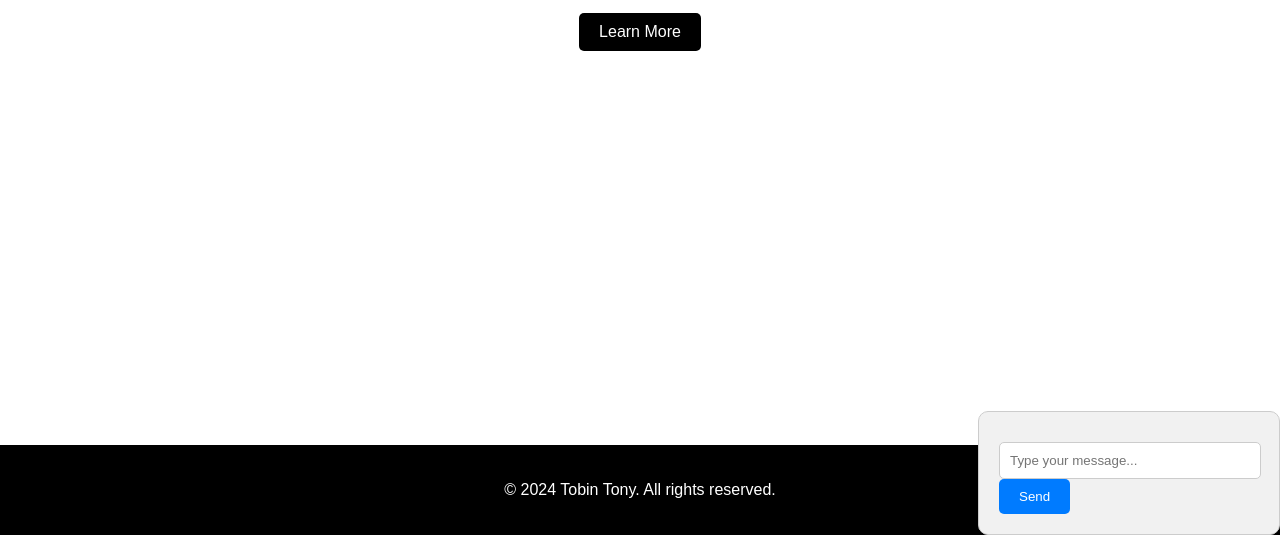
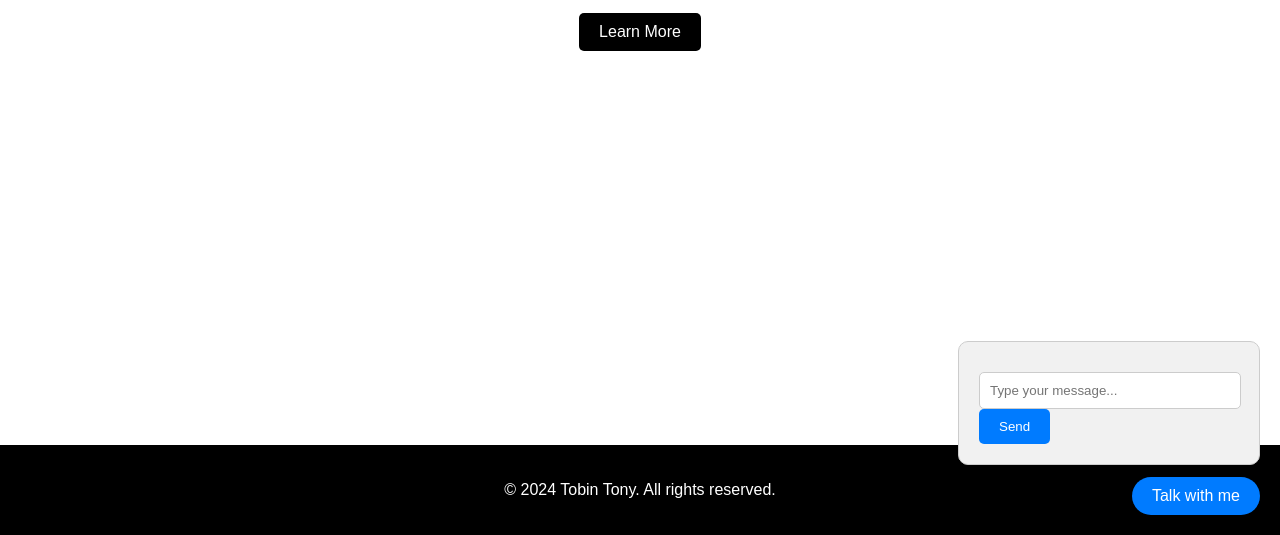
Before and after one commit to tonytobin/tonytobin.github.io, a plain HTML site: page index.html in a window 1280 px wide. Both pictures are taken after a click on the element "Talk with me". Shown: the part 265-800 px from the top of the page. Drawn offline with Linux system fonts and the light colour scheme.

Commit message:
Update styles.css

```diff
--- a/styles.css
+++ b/styles.css
@@ -62,6 +62,7 @@ footer {
     padding: 20px 0;
     margin-top: auto; /* Push footer to the bottom */
 }
+/* styles.css */
 .chat-bubble {
     position: fixed;
     bottom: 20px;
@@ -88,21 +89,19 @@ footer {
 }
 
 .chat-bubble:hover .close-button {
-    display: block;
+    display: block; /* Show when chat bubble is hovered */
 }
 
 .bot-interface {
     position: fixed;
-    bottom: 0;
-    right: 0;
-    width: 100%;
-    max-width: 300px;
+    bottom: 70px; /* Adjust as needed */
+    right: 20px;
     background-color: #f1f1f1;
     border: 1px solid #ccc;
     border-radius: 10px;
     overflow: hidden;
-    display: none;
-    z-index: 0;
+    display: none; /* Hide by default */
+    width: 300px; /* Adjust as needed */
 }
 
 .bot-interface.show {
```
